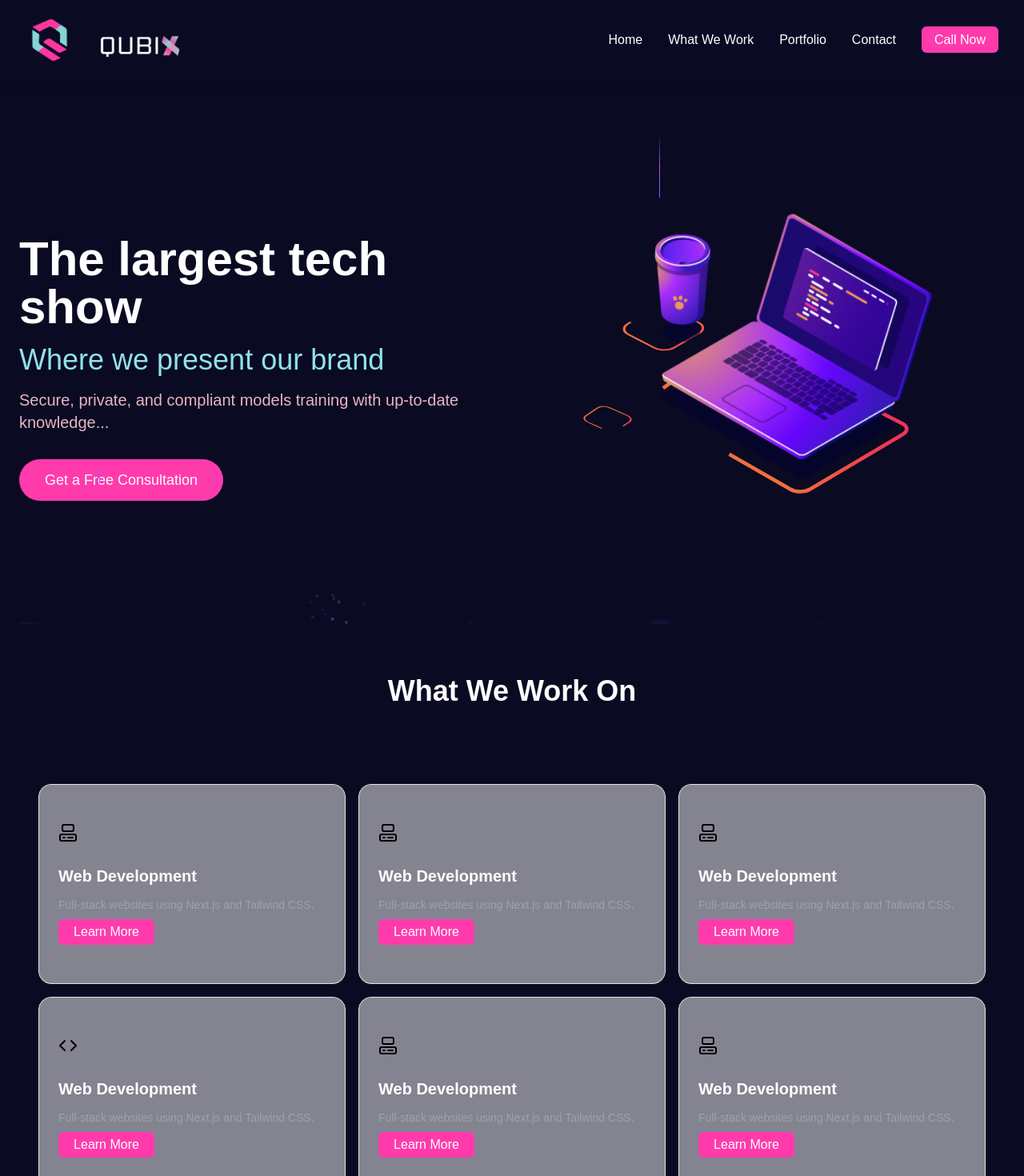
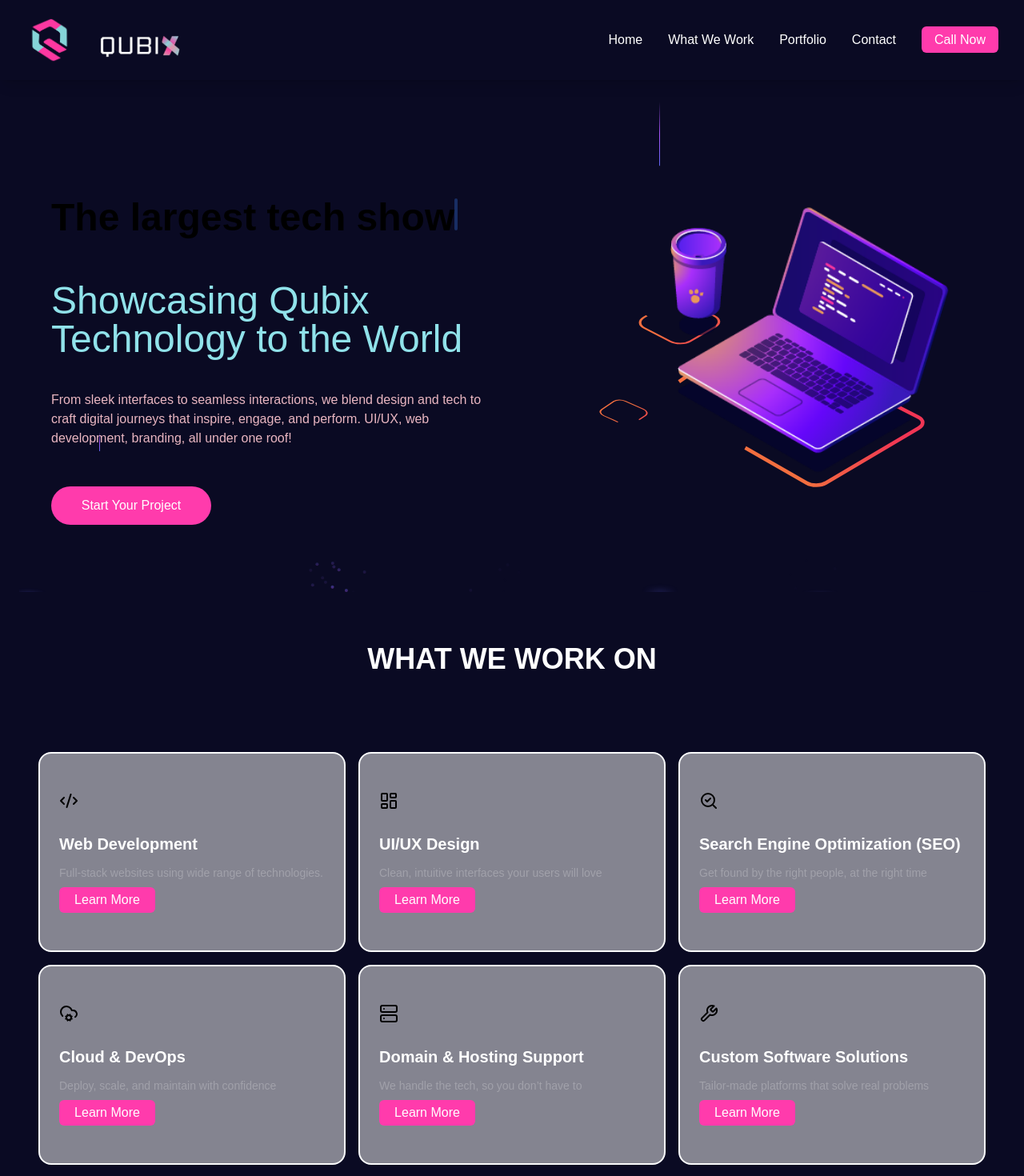
Before and after one commit to diljot111/qubix, a Next.js app: page / in a window 1280 px wide. Shown: the top 1470 px of the page at 80% size. Built offline with nearby package versions, Linux system fonts and the light colour scheme; no server answers.

Commit message:
Initial commit with Prisma setup

```diff
--- a/src/app/page.tsx
+++ b/src/app/page.tsx
@@ -19,49 +19,69 @@ import { IconHomeQuestion, IconQuestionMark } from "@tabler/icons-react";
 import {
   Box,
   CheckCircle,
+  CloudCog,
   Code,
+  Code2,
   ComputerIcon,
   Gem,
+  LayoutDashboard,
   Lightbulb,
   Lock,
   Power,
   Search,
+  SearchCheck,
+  Server,
   Settings,
   Sparkles,
   Users,
   Wrench,
 } from "lucide-react";
+import Link from "next/link";
+import { useRouter } from "next/navigation";
 
 export default function Home() {
+  const router = useRouter();
+
+  const handleClick = () => {
+    router.push("/services"); // replace with your target route
+  };
   return (
     <>
       <Navbar />
 
-      <div className="min-h-screen bg-qubix-midnight text-white px-4 sm:px-6 py-10 overflow-x-hidden">
-  <BackgroundBeamsWithCollision>
-    <div className="flex flex-col lg:flex-row items-center justify-center lg:justify-between gap-8 sm:gap-12">
-      {/* Text Content - Center aligned on mobile, left on desktop */}
-      <div className="w-full lg:w-1/2 flex flex-col items-center lg:items-start text-center lg:text-left">
-        <h1 className="text-4xl sm:text-5xl md:text-6xl font-bold leading-tight">
+      <div className="min-h-screen   bg-qubix-midnight text-white px-6 ">
+        <BackgroundBeamsWithCollision className="min-h-max">
+          <div className="flex flex-col lg:h-[80vh] lg:flex-row items-center lg:pl-10 justify-between gap-8 pt-16">
+            {/* Left Section */}
+            <div className="mt-[100px] sm:gap-0 lg:gap-4  flex-col text-center items-center lg:text-left lg:mt-0 flex lg:justify-center lg:w-1/2 lg:items-start">
+              {/* Heading */}
+              <TypewriterEffect className="text-4xl sm:text-4xl md:text-5xl font-bold leading-tight">
                 The largest tech show
-        </h1>
+              </TypewriterEffect>
 
-        <p className="text-qubix-blue text-2xl sm:text-3xl md:text-4xl mt-2 lg:mt-4">
-          Where we present our brand
+              <br />
+
+              {/* Subheading */}
+              <span className="text-qubix-blue text-3xl sm:text-2xl md:text-5xl break-words">
+                Showcasing Qubix Technology to the World
+              </span>
+
+              {/* Paragraph */}
+              <p className="mt-6 text-qubix-soft-pink max-w-2xl mx-auto lg:mx-0 text-sm sm:text-base break-words">
+                From sleek interfaces to seamless interactions, we blend design
+                and tech to craft digital journeys that inspire, engage, and
+                perform. UI/UX, web development, branding, all under one roof!
               </p>
 
-        <p className="mt-4 text-qubix-soft-pink text-base sm:text-lg md:text-xl max-w-md lg:max-w-xl">
-          Secure, private, and compliant models training with up-to-date knowledge...
-        </p>
-
-        <button className="mt-8 bg-qubix-pink text-white px-8 py-3 rounded-full hover:shadow-lg hover:scale-105 transition-all duration-300 text-lg font-medium">
-          Get a Free Consultation
+              {/* Button */}
+              <button className="mt-8 w-full max-w-[200px] text-center bg-qubix-pink text-white px-6 py-3 rounded-full hover:shadow-lg hover:scale-105 transition text-sm sm:text-base">
+                Start Your Project
               </button>
             </div>
 
-      {/* Animation Section - Properly sized for all screens */}
+            {/* Right Animation Section */}
             <div className="w-full lg:w-1/2 flex justify-center items-center">
-  <div className="w-[200px] h-[200px] sm:w-[250px] sm:h-[250px] md:w-[300px] md:h-[300px] lg:w-full lg:h-auto">
+              <div className="w-full h-auto max-w-[600px]">
                 <LottieAnimation />
               </div>
             </div>
@@ -71,95 +91,113 @@ export default function Home() {
         {/* what we work */}
         <section className="max-w-7xl min-h-screen mx-auto px-4 py-16">
           <h2 className="text-4xl font-bold text-white text-center mb-12">
-            What We Work On
+            WHAT WE WORK ON
           </h2>
 
           <HoverEffect>
             <Card backgroundImage="/images/web-dev.avif">
               <div className="w-8 h-8 mb-3">
-                <ComputerIcon />
+                <Code2 />
               </div>
               <h3 className="text-xl text-white font-semibold mb-1">
                 Web Development
               </h3>
               <p className="text-sm text-zinc-400">
-                Full-stack websites using Next.js and Tailwind CSS.
+                Full-stack websites using wide range of technologies.
               </p>
-              <button className="bg-qubix-pink w-[120px] text-white px-1 py-1 rounded-md hover:bg-pink-600 transition">
+              <button
+                onClick={handleClick}
+                className="bg-qubix-pink w-[120px] text-white px-1 py-1 rounded-md hover:bg-pink-600 transition"
+              >
                 Learn More
               </button>
             </Card>
 
             <Card backgroundImage="/images/web-dev.avif">
               <div className="w-8 h-8 mb-3">
-                <ComputerIcon />
+                <LayoutDashboard />
               </div>
               <h3 className="text-xl text-white font-semibold mb-1">
-                Web Development
+                UI/UX Design
               </h3>
               <p className="text-sm text-zinc-400">
-                Full-stack websites using Next.js and Tailwind CSS.
+                Clean, intuitive interfaces your users will love
               </p>
-              <button className="bg-qubix-pink w-[120px] text-white px-1 py-1 rounded-md hover:bg-pink-600 transition">
+              <button
+                onClick={handleClick}
+                className="bg-qubix-pink w-[120px] text-white px-1 py-1 rounded-md hover:bg-pink-600 transition"
+              >
                 Learn More
               </button>
             </Card>
 
             <Card backgroundImage="/images/web-dev.avif">
               <div className="w-8 h-8 mb-3">
-                <ComputerIcon />
+                <SearchCheck />
               </div>
               <h3 className="text-xl text-white font-semibold mb-1">
-                Web Development
+                Search Engine Optimization (SEO)
               </h3>
               <p className="text-sm text-zinc-400">
-                Full-stack websites using Next.js and Tailwind CSS.
+                Get found by the right people, at the right time
               </p>
-              <button className="bg-qubix-pink w-[120px] text-white px-1 py-1 rounded-md hover:bg-pink-600 transition">
+              <button
+                onClick={handleClick}
+                className="bg-qubix-pink w-[120px] text-white px-1 py-1 rounded-md hover:bg-pink-600 transition"
+              >
                 Learn More
               </button>
             </Card>
 
             <Card backgroundImage="/images/web-dev.avif">
               <div className="w-8 h-8 mb-3">
-                <Code />
+                <CloudCog />
               </div>
               <h3 className="text-xl text-white font-semibold mb-1">
-                Web Development
+                Cloud & DevOps
               </h3>
               <p className="text-sm text-zinc-400">
-                Full-stack websites using Next.js and Tailwind CSS.
+                Deploy, scale, and maintain with confidence
               </p>
-              <button className="bg-qubix-pink w-[120px] text-white px-1 py-1 rounded-md hover:bg-pink-600 transition">
+              <button
+                onClick={handleClick}
+                className="bg-qubix-pink w-[120px] text-white px-1 py-1 rounded-md hover:bg-pink-600 transition"
+              >
                 Learn More
               </button>
             </Card>
 
             <Card backgroundImage="/images/web-dev.avif">
               <div className="w-8 h-8 mb-3">
-                <ComputerIcon />
+                <Server />
               </div>
               <h3 className="text-xl text-white font-semibold mb-1">
-                Web Development
+                Domain & Hosting Support
               </h3>
               <p className="text-sm text-zinc-400">
-                Full-stack websites using Next.js and Tailwind CSS.
+                We handle the tech, so you don’t have to
               </p>
-              <button className="bg-qubix-pink w-[120px] text-white px-1 py-1 rounded-md hover:bg-pink-600 transition">
+              <button
+                onClick={handleClick}
+                className="bg-qubix-pink w-[120px] text-white px-1 py-1 rounded-md hover:bg-pink-600 transition"
+              >
                 Learn More
               </button>
             </Card>
             <Card backgroundImage="/images/web-dev.avif">
               <div className="w-8 h-8 mb-3">
-                <ComputerIcon />
+                <Wrench />
               </div>
               <h3 className="text-xl text-white font-semibold mb-1">
-                Web Development
+                Custom Software Solutions
               </h3>
               <p className="text-sm text-zinc-400">
-                Full-stack websites using Next.js and Tailwind CSS.
+                Tailor-made platforms that solve real problems
               </p>
-              <button className="bg-qubix-pink w-[120px] text-white px-1 py-1 rounded-md hover:bg-pink-600 transition">
+              <button
+                onClick={handleClick}
+                className="bg-qubix-pink w-[120px] text-white px-1 py-1 rounded-md hover:bg-pink-600 transition"
+              >
                 Learn More
               </button>
             </Card>
@@ -173,7 +211,7 @@ export default function Home() {
 
         <div className="w-full mt-[100px] mb-[100px]">
           <h2 className="text-4xl font-bold text-white text-center mb-12">
-            Who We Are
+            WHO WE ARE
           </h2>
           <div className="grid grid-cols-1 sm:grid-cols-2 lg:grid-cols-4 gap-4 h-auto">
             <GridItem
@@ -221,20 +259,21 @@ export default function Home() {
             {/* Right Side (Text Content) */}
             <div className="w-full md:w-1/2 text-center md:text-left">
               <h2 className="text-3xl sm:text-4xl lg:text-5xl font-extrabold leading-tight text-qubix-pink">
-                Increased Reach
+                Build Without Limits
               </h2>
               <h3 className="text-2xl sm:text-3xl lg:text-4xl font-bold leading-tight mt-2 text-white">
-                On Your Website <br />
-                With Our Reliable <br />
-                SEO Services
+                Your Digital Identity,
+                <br />
+                Crafted with Code <br />& Creativity
               </h3>
               <p className="mt-4 text-white text-base sm:text-lg">
-                With an aim to help your business break through barriers and
-                achieve excellence in digital marketing, the best website
-                designing company in India empowers your business to communicate
-                efficiently to the world and surpass the limits of your
-                imagination by fueling your growth engine and elevating your
-                power.
+                In today’s digital world, your website is often the first thing
+                people see — it’s more than just a page, it’s your brand, your
+                message, and your growth tool. We don’t just build websites; we
+                create smooth, modern experiences that grab attention and
+                actually work. Whether you’re starting fresh or giving your
+                brand a new look, we’ll help bring your ideas to life with a
+                website that looks great and performs even better.
               </p>
               <button className="mt-6 bg-qubix-pink text-white px-6 py-3 rounded-full text-sm sm:text-base shadow-lg">
                 Contact Us <span className="ml-2">➤</span>
--- a/src/components/Card.tsx
+++ b/src/components/Card.tsx
@@ -13,7 +13,7 @@ export const Card = ({
   return (
     <div
       className={cn(
-        "group relative flex flex-col items-start justify-center rounded-2xl h-[250px] w-full p-6 overflow-hidden bg-white text-black dark:bg-qubix-midnight dark:text-white border border-neutral-200 dark:border-white/[0.1]",
+        "group relative flex flex-col items-start justify-center rounded-2xl h-[250px] w-full p-6 overflow-hidden bg-white text-black dark:bg-qubix-midnight dark:text-white border-2 border-gray-50 dark:border-white/[0.1]",
         className
       )}
     >
--- a/src/components/ContactPage.tsx
+++ b/src/components/ContactPage.tsx
@@ -85,9 +85,9 @@ export const ContactSection = () => {
       <Spotlight />
 
       <div className="w-full lg:w-1/2 mb-10 lg:mb-0">
-        <h1 className="text-4xl lg:text-5xl font-extrabold leading-tight mb-6">
+        <h1 className="text-4xl lg:text-5xl font-extrabold text-qubix-pink leading-tight mb-6">
           QUBIX TECHNOLOGY <br />
-          <span className="text-white">IT Solutions</span>
+          <span className="text-white">IT SOLUTIONS</span>
         </h1>
         <p className="text-lg mb-8 max-w-xl">
           At Qubix Techs, we specialize in delivering cutting-edge IT solutions tailored to modern business needs.
--- /dev/null
+++ b/src/components/ui/text-hover-effect.tsx
@@ -0,0 +1,133 @@
+'use client';
+
+import React, { useRef, useEffect, useState } from 'react';
+import { motion } from 'framer-motion'; // Make sure you're using `framer-motion`, not `motion/react`
+
+export const TextHoverEffect = ({
+  text,
+  duration,
+}: {
+  text: string;
+  duration?: number;
+}) => {
+  const svgRef = useRef<SVGSVGElement>(null);
+  const [cursor, setCursor] = useState({ x: 0, y: 0 });
+  const [hovered, setHovered] = useState(false);
+  const [maskPosition, setMaskPosition] = useState({ cx: '50%', cy: '50%' });
+
+  useEffect(() => {
+    if (svgRef.current && cursor.x !== null && cursor.y !== null) {
+      const svgRect = svgRef.current.getBoundingClientRect();
+      const cxPercentage = ((cursor.x - svgRect.left) / svgRect.width) * 100;
+      const cyPercentage = ((cursor.y - svgRect.top) / svgRect.height) * 100;
+      setMaskPosition({
+        cx: `${cxPercentage}%`,
+        cy: `${cyPercentage}%`,
+      });
+    }
+  }, [cursor]);
+
+  return (
+    <svg
+      ref={svgRef}
+      width="100%"
+      height="100%"
+      viewBox="0 0 300 100"
+      xmlns="http://www.w3.org/2000/svg"
+      onMouseEnter={() => setHovered(true)}
+      onMouseLeave={() => setHovered(false)}
+      onMouseMove={(e) => setCursor({ x: e.clientX, y: e.clientY })}
+      className="select-none"
+    >
+      <defs>
+        <linearGradient
+          id="textGradient"
+          gradientUnits="userSpaceOnUse"
+          cx="50%"
+          cy="50%"
+          r="25%"
+        >
+          {hovered && (
+            <>
+              <stop offset="0%" stopColor="#eab308" />
+              <stop offset="25%" stopColor="#ef4444" />
+              <stop offset="50%" stopColor="#3b82f6" />
+              <stop offset="75%" stopColor="#06b6d4" />
+              <stop offset="100%" stopColor="#8b5cf6" />
+            </>
+          )}
+        </linearGradient>
+
+        <motion.radialGradient
+          id="revealMask"
+          gradientUnits="userSpaceOnUse"
+          r="20%"
+          initial={{ cx: '50%', cy: '50%' }}
+          animate={maskPosition}
+          transition={{ duration: duration ?? 0.3, ease: 'easeOut' }}
+        >
+          <stop offset="0%" stopColor="white" />
+          <stop offset="100%" stopColor="black" />
+        </motion.radialGradient>
+
+        <mask id="textMask">
+          <rect
+            x="0"
+            y="0"
+            width="100%"
+            height="100%"
+            fill="url(#revealMask)"
+          />
+        </mask>
+      </defs>
+
+      {/* ✅ Default white/gray stroke text */}
+      <text
+        x="50%"
+        y="50%"
+        textAnchor="middle"
+        dominantBaseline="middle"
+        stroke="gray"
+        strokeWidth="0.1"
+        className="fill-transparent text-7xl font-bold font-[helvetica] dark:stroke-qubix-blue"
+      >
+        {text}
+      </text>
+
+      {/* ✨ Stroke animation */}
+      <motion.text
+        x="50%"
+        y="50%"
+        textAnchor="middle"
+        dominantBaseline="middle"
+        strokeWidth="0.3"
+        className="fill-transparent stroke-neutral-200 font-[helvetica] text-7xl font-bold dark:stroke-neutral-800"
+        initial={{ strokeDashoffset: 1000, strokeDasharray: 1000 }}
+        animate={{
+          strokeDashoffset: 0,
+          strokeDasharray: 1000,
+        }}
+        transition={{
+          duration: 4,
+          ease: 'easeInOut',
+        }}
+      >
+        {text}
+      </motion.text>
+
+      {/* 🌈 Color text revealed on hover via mask */}
+      <text
+        x="50%"
+        y="50%"
+        textAnchor="middle"
+        dominantBaseline="middle"
+        stroke="url(#textGradient)"
+        strokeWidth="0.3"
+        mask="url(#textMask)"
+        className="fill-transparent font-[helvetica] text-7xl font-bold"
+      >
+        {text}
+      </text>
+    </svg>
+  );
+};
--- a/src/components/ui/timeline.tsx
+++ b/src/components/ui/timeline.tsx
@@ -6,6 +6,7 @@ import {
   motion,
 } from "motion/react";
 import React, { useEffect, useRef, useState } from "react";
+import { TextHoverEffect } from "./text-hover-effect";
 
 interface TimelineEntry {
   title: string;
@@ -34,15 +35,18 @@ export const Timeline = ({ data }: { data: TimelineEntry[] }) => {
 
   return (
     <div
-      className="w-full bg-white dark:bg-neutral-950 font-sans md:px-10"
+      className="w-full bg-white dark:bg-qubix-midnight font-sans md:px-10"
       ref={containerRef}
     >
-      <div className="max-w-7xl mx-auto py-20 px-4 md:px-8 lg:px-10">
-        <h2 className="text-lg md:text-4xl mb-4 text-black dark:text-white max-w-4xl">
-          WHAT WE WORK ?
-        </h2>
-        <p className="text-neutral-700 dark:text-neutral-300 text-sm md:text-base max-w-sm">
-         We're a friendly bunch of tech enthusiasts – developers, designers, and creative thinkers – who are genuinely excited about building smart solutions for you. At Quibix Techs, we offer a range of IT services to help bring your ideas to life and solve your challenges.
+      <div className="max-w-7xl mx-auto py-10 px-4 md:px-8 lg:px-10">
+        <div className="lg:h-[10rem] h-[50px] sm:h-[100px] flex items-center justify-center">
+          <TextHoverEffect text="WHAT WE WORK" />
+        </div>
+        <p className="text-neutral-700 tracking-wide text-center w-full dark:text-neutral-300 text-sm md:text-base">
+          We're a friendly bunch of tech enthusiasts – developers, designers,
+          and creative thinkers – who are genuinely excited about building smart
+          solutions for you. At Quibix Techs, we offer a range of IT services to
+          help bring your ideas to life and solve your challenges.
         </p>
       </div>
 
@@ -56,7 +60,7 @@ export const Timeline = ({ data }: { data: TimelineEntry[] }) => {
               <div className="h-10 absolute left-3 md:left-3 w-10 rounded-full bg-white dark:bg-black flex items-center justify-center">
                 <div className="h-4 w-4 rounded-full bg-neutral-200 dark:bg-neutral-800 border border-neutral-300 dark:border-neutral-700 p-2" />
               </div>
-              <h3 className="hidden md:block text-xl md:pl-20 md:text-5xl font-bold text-neutral-500 dark:text-neutral-500 ">
+              <h3 className="hidden md:block text-xl md:pl-20 md:text-5xl font-bold text-qubix-pink dark:text-qubix-pink">
                 {item.title}
               </h3>
             </div>
```
Also changed, not shown: src/components/PortfolioHero.tsx (+10 -4 lines), 1 other file (tests, documents, lock files or other folders). Lines whose indentation alone changed are shown as unchanged.
